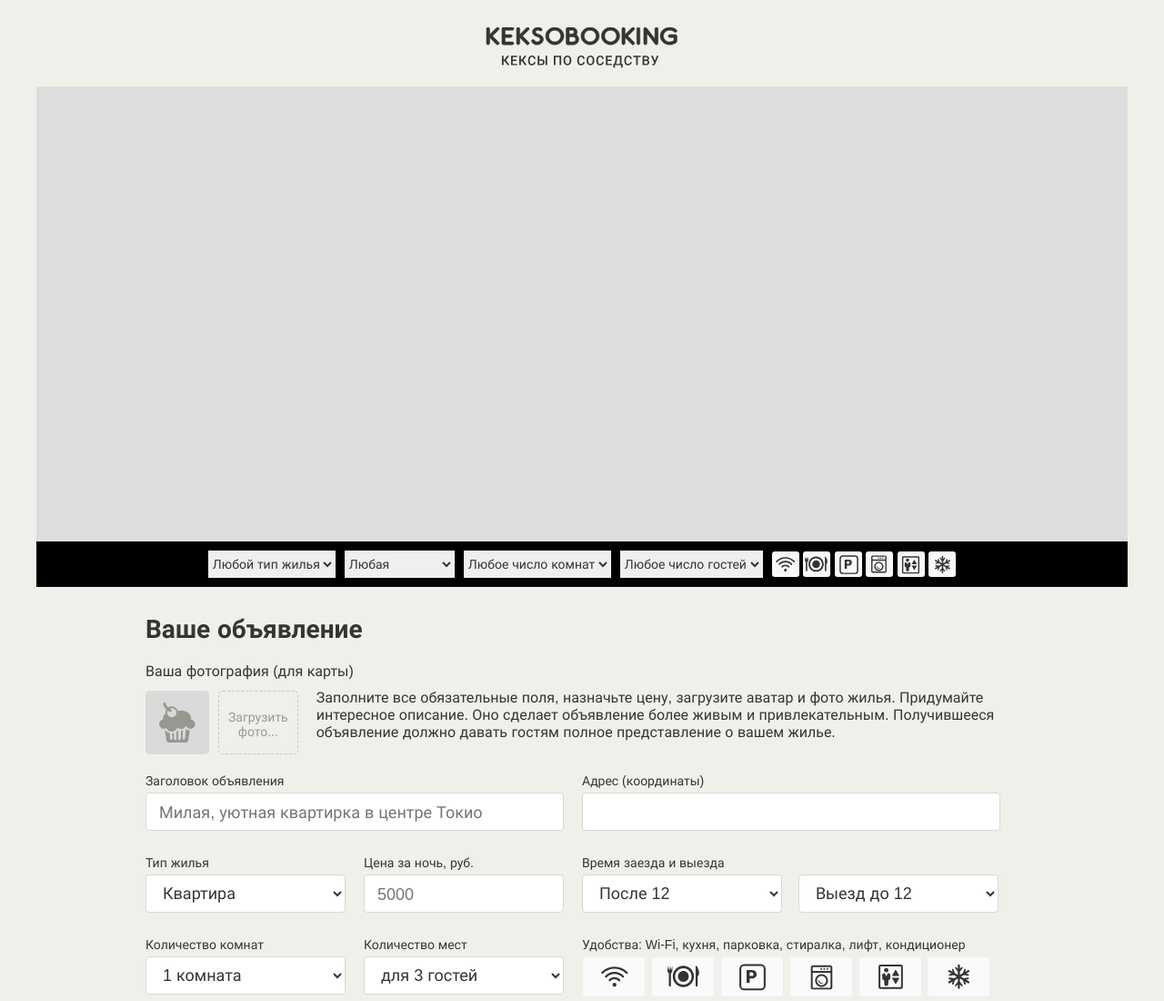
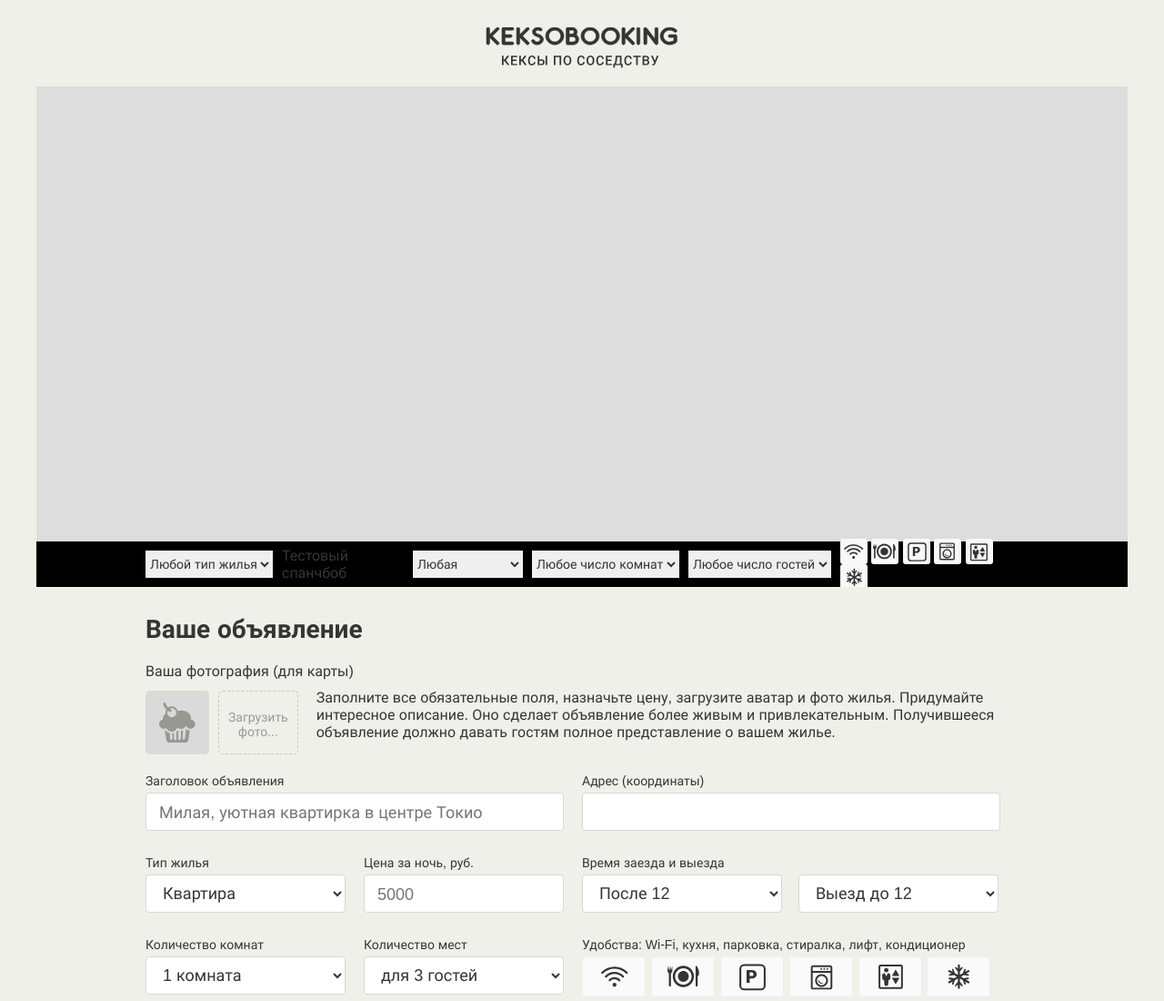
Before and after one commit to crucian-afk/1742025-keksobooking-23, a website: page index.html in a window 1280 px wide. Shown: the top 1100 px of the page at 91% size. Drawn offline with Linux system fonts and the light colour scheme.

Commit message:
Первый коммит ради теста, добавил спан

```diff
--- a/index.html
+++ b/index.html
@@ -32,6 +32,7 @@
             <option value="house">Дом</option>
             <option value="palace">Дворец</option>
           </select>
+          <span class="test">Тестовый спанчбоб</span>
           <select name="housing-price" id="housing-price" class="map__filter">
             <option value="any" selected>Любая</option>
             <option value="middle">10000 - 50000&#x20bd;</option>
--- a/package.json
+++ b/package.json
@@ -16,7 +16,6 @@
     "eslint-config-htmlacademy": "4.0.0"
   },
   "license": "MIT",
-  "dependencies": {},
   "scripts": {
     "start": "browser-sync start --server --no-ui --files \"js/**/*.js\"",
     "test": "eslint js/"
```
Also changed, not shown: 1 other file.
